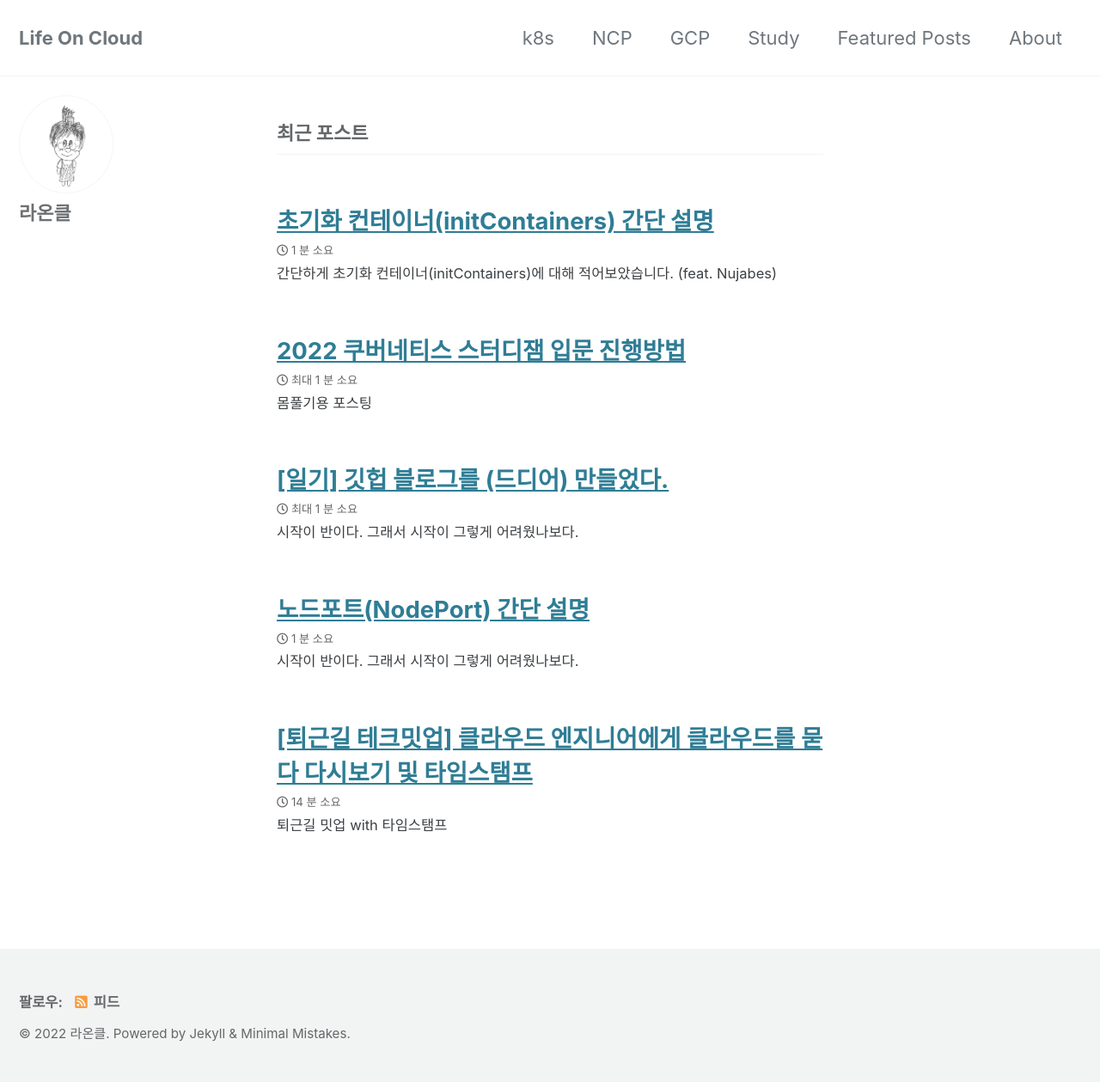
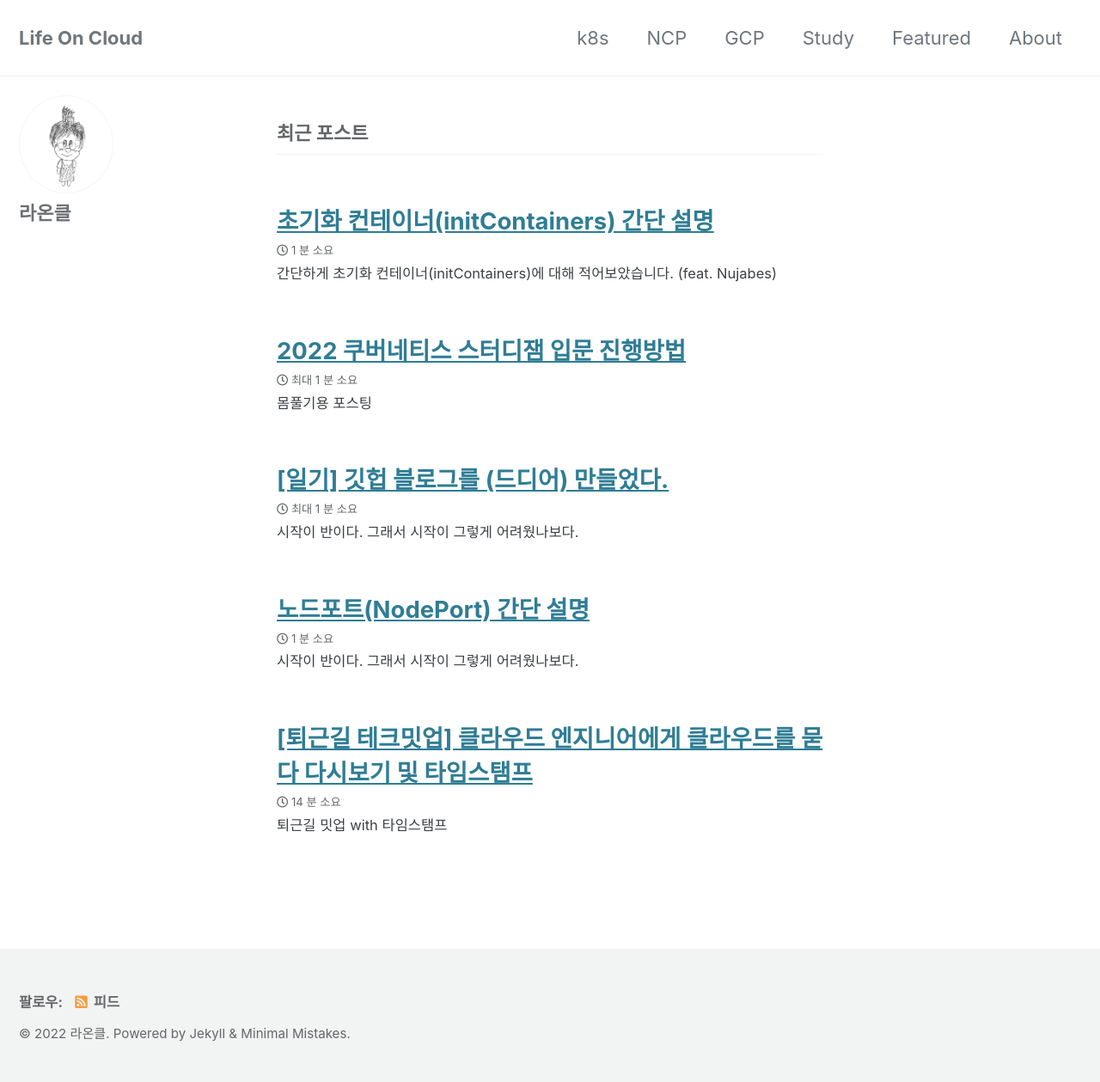
Before and after one commit to lifeoncloud/lifeoncloud.github.io, a Jekyll site: the page built from index.html, in a window 1280 px wide. Shown: the whole page at 86% size. Built offline with Jekyll 4.4.1, drawn with Linux system fonts in a browser that asks for light colours; cached includes are drawn as plain includes; the list of posts is cut into pages by our own code.

Commit message:
네비게이션 수정

```diff
--- a/_data/navigation.yml
+++ b/_data/navigation.yml
@@ -8,7 +8,7 @@ main:
     url: /gcp/
   - title: "Study"
     url: /study/
-  - title: "Featured Posts"
-    url: /categories/featured-posts/
+  - title: "Featured"
+    url: /featured/
   - title: "About"
     url: https://lifeoncloud.github.io/about
```
